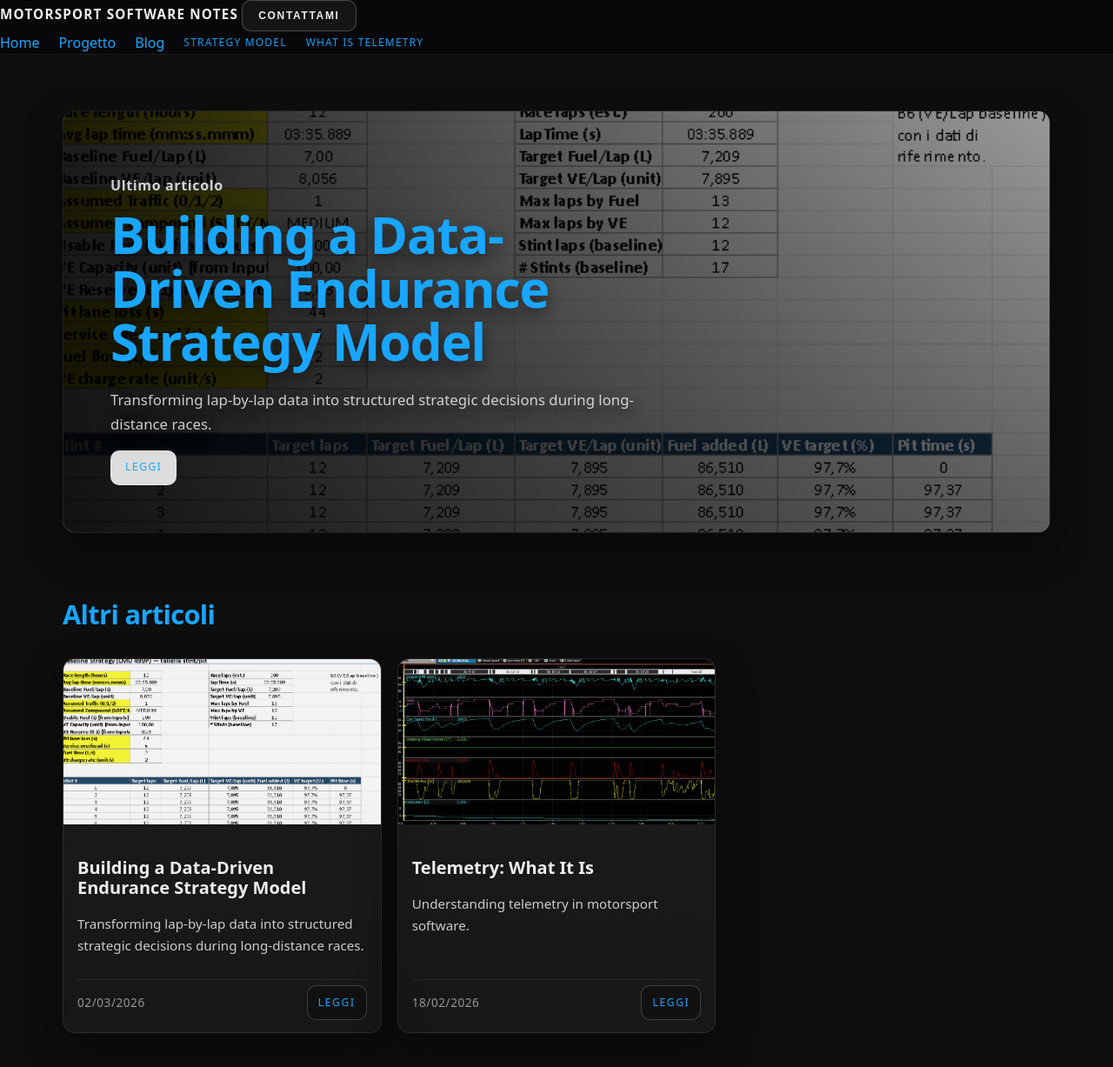
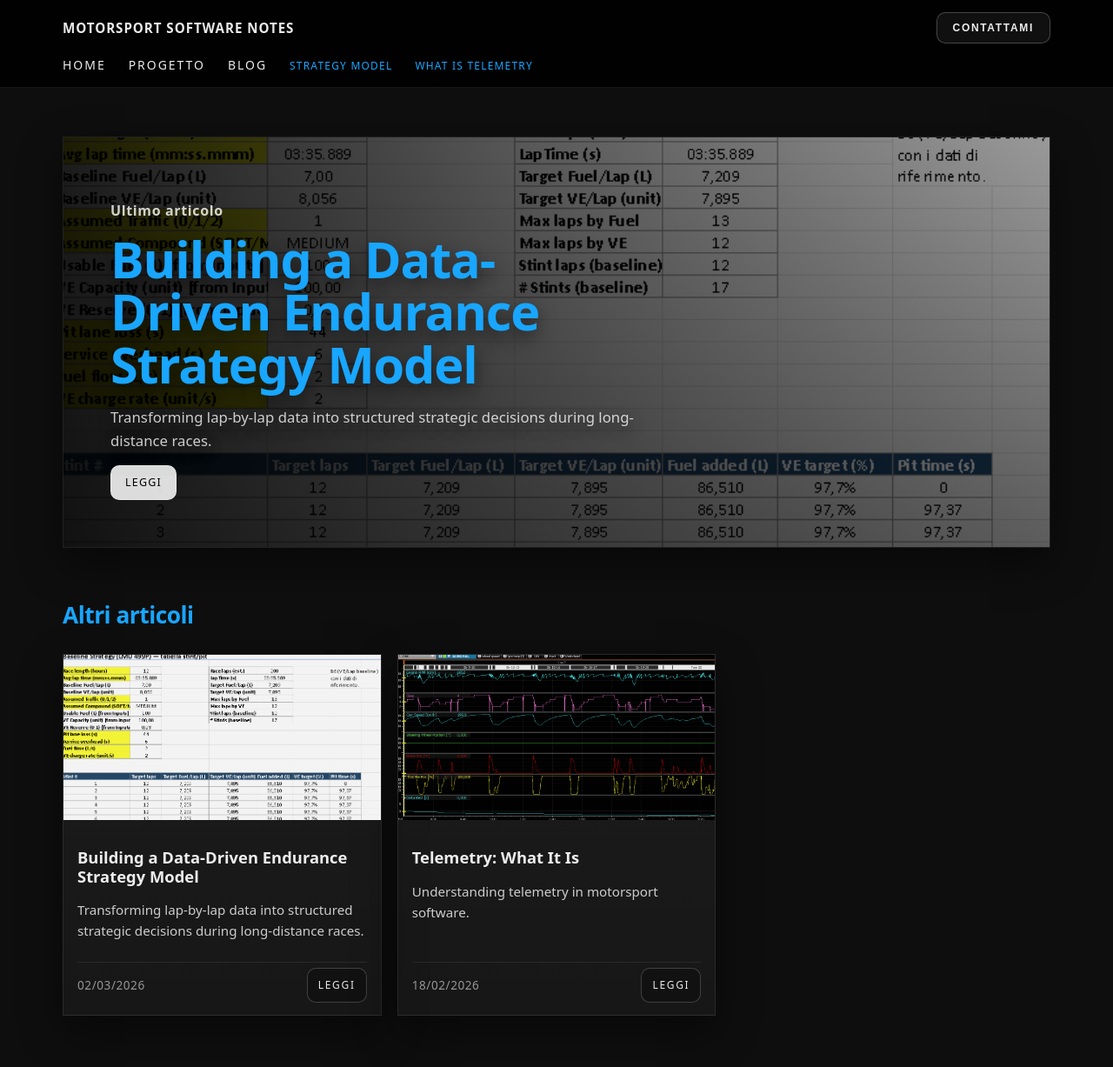
Before and after one commit to PietroCiuffreda3/motorsport-software-notes, a Jekyll site: the page built from index.md, in a window 1280 px wide and 1278 px high. Shown: the top 1227 px of the window at 87% size. Built offline with Jekyll 4.4.1, drawn with Linux system fonts in a browser that asks for light colours; some web fonts are replaced.

Commit message:
Refactor font paths and styles; update font URLs for consistency, enhance layout with improved spacing, and adjust typography for better readability and accessibility.

```diff
--- a/_sass/custom.scss
+++ b/_sass/custom.scss
@@ -1,28 +1,40 @@
+/* ==========================================================
+   Motorsport Software Notes — UniUD-inspired skin + Xeud-like overlay
+   ==========================================================
+
+   FONT:
+   - Put .woff2 in: assets/fonts/tt-travels-next-trl/
+   - Update filenames below to match your actual .woff2 names.
+*/
+
+/* =========================
+   1) FONT (EDIT FILENAMES)
+   ========================= */
 
 @font-face{
   font-family: "TT Travels Next Trl";
-  src: url("/assets/fonts/tt-travels-next-trl/TTTravelsNextTrl-Regular.woff2") format("woff2");
+  src: url("../fonts/tt-travels-next-trl/TTTravelsNextTrl-Regular.woff2") format("woff2");
   font-weight: 400;
   font-style: normal;
   font-display: swap;
 }
 @font-face{
   font-family: "TT Travels Next Trl";
-  src: url("/assets/fonts/tt-travels-next-trl/TTTravelsNextTrl-Italic.woff2") format("woff2");
+  src: url("../fonts/tt-travels-next-trl/TTTravelsNextTrl-Italic.woff2") format("woff2");
   font-weight: 400;
   font-style: italic;
   font-display: swap;
 }
 @font-face{
   font-family: "TT Travels Next Trl";
-  src: url("/assets/fonts/tt-travels-next-trl/TTTravelsNextTrl-Medium.woff2") format("woff2");
+  src: url("../fonts/tt-travels-next-trl/TTTravelsNextTrl-Medium.woff2") format("woff2");
   font-weight: 500;
   font-style: normal;
   font-display: swap;
 }
 @font-face{
   font-family: "TT Travels Next Trl";
-  src: url("/assets/fonts/tt-travels-next-trl/TTTravelsNextTrl-Bold.woff2") format("woff2");
+  src: url("../fonts/tt-travels-next-trl/TTTravelsNextTrl-Bold.woff2") format("woff2");
   font-weight: 700;
   font-style: normal;
   font-display: swap;
@@ -34,7 +46,6 @@
 
 :root{
   --bg: #0e0e0e;
-
   --panel: rgba(255,255,255,0.06);
   --panel-2: rgba(255,255,255,0.04);
 
@@ -51,14 +62,6 @@
   --radius: 14px;
 
   --maxw: 1180px;
-  --maxw-text: 72ch;
-
-  --fz-base: 16px;
-  --lh: 1.65;
-
-  --h1: clamp(2.4rem, 4.6vw, 3.8rem);
-  --h2: clamp(1.6rem, 2.4vw, 2.2rem);
-  --h3: 1.25rem;
 }
 
 /* =========================
@@ -76,11 +79,10 @@ html, body{
 
 body{
   font-family: "TT Travels Next Trl", system-ui, -apple-system, Segoe UI, Roboto, Arial, sans-serif;
-  font-size: var(--fz-base);
-  line-height: var(--lh);
   text-rendering: optimizeLegibility;
   -webkit-font-smoothing: antialiased;
   -moz-osx-font-smoothing: grayscale;
+  line-height: 1.6;
 }
 
 img{ max-width: 100%; height: auto; }
@@ -110,7 +112,7 @@ hr{
 .general-content-wrapper{
   max-width: var(--maxw);
   margin: 0 auto;
-  padding: 64px 22px 90px;
+  padding: 56px 22px 80px;
 }
 
 /* =========================
@@ -121,73 +123,78 @@ hr{
   position: sticky;
   top: 0;
   z-index: 200;
-  background: rgba(8,8,10,0.86);
+  background: rgba(0,0,0,0.88);
   backdrop-filter: blur(10px);
-  border-bottom: 1px solid rgba(255,255,255,0.08);
+  border-bottom: 1px solid var(--border-2);
 }
 
-.nav-row{
+.logo-header{
   max-width: var(--maxw);
   margin: 0 auto;
   padding: 14px 22px;
-  display: flex;
-  align-items: right;
-  gap: 22px;
+  display:flex;
+  align-items:center;
+  justify-content: space-between;
+  gap: 18px;
 }
 
 .brand{
   display:inline-flex;
   align-items:center;
+  gap: 12px;
   text-decoration:none;
-  flex: 0 0 auto;
 }
 
 .site-title-text{
   font-weight: 800;
-  letter-spacing: 0.08em;
+  letter-spacing: 0.06em;
   text-transform: uppercase;
   font-size: 0.95rem;
-  color: rgba(255,255,255,0.95);
+  color: rgba(255,255,255,0.92);
 }
 
-/* Links */
+/* nav links */
 .nav-links{
+  max-width: var(--maxw);
+  margin: 0 auto;
+  padding: 0 22px 14px;
   display:flex;
   align-items:center;
-  gap: 22px;
+  gap: 26px;
   flex-wrap: wrap;
-  flex: 1 1 auto;
-  min-width: 0;
 }
 
-.nav-links .nav-main{
+/* NAV links: base bianchi */
+.nav-links a{
   color: rgba(255,255,255,0.92);
   text-decoration:none;
   text-transform: uppercase;
   letter-spacing: 0.14em;
   font-size: 14px;
 }
-.nav-links .nav-main:hover{
-  color: #ffffff;
+.nav-links a:hover{
+  color: #fff;
   text-decoration: none;
 }
 
-/* latest posts in accent */
+/* ultimi post in azzurro */
 .nav-links .nav-post{
-  color: rgba(24,166,255,0.95);
-  text-decoration:none;
-  text-transform: uppercase;
+  color: var(--accent);
+  font-size: 12px;
   letter-spacing: 0.10em;
-  font-size: 12px;
 }
 .nav-links .nav-post:hover{
   color: #7bd0ff;
-  text-decoration: none;
 }
 
-/* CTA (opens overlay) */
+/* latest posts can be slightly smaller */
+.nav-post{
+  font-size: 12px;
+  letter-spacing: 0.10em;
+}
+
+/* CTA button that opens overlay */
 .nav-cta{
-  flex: 0 0 auto;
   padding: 10px 18px;
   border-radius: 10px;
   border: 1px solid rgba(255,255,255,0.22);
@@ -203,10 +210,38 @@ hr{
   background: rgba(24,166,255,0.16);
   border-color: rgba(24,166,255,0.55);
 }
+/* header row single-line */
+.nav-row{
+  max-width: var(--maxw);
+  margin: 0 auto;
+  padding: 14px 22px;
+  display: flex;
+  align-items: center;
+  gap: 22px;
+}
 
-/* Hide latest posts on smaller screens (avoid wrap chaos) */
-@media (max-width: 920px){
-  .nav-links .nav-post{ display: none; }
+/* brand a sinistra */
+.brand{
+  display:inline-flex;
+  align-items:center;
+  text-decoration:none;
+  flex: 0 0 auto;
+}
+
+/* links al centro */
+.nav-links{
+  display:flex;
+  align-items:center;
+  gap: 26px;
+  flex-wrap: wrap;
+  flex: 1 1 auto;
+  min-width: 0;
+}
+
+/* CTA a destra */
+.nav-cta{
+  flex: 0 0 auto;
+  margin-left: auto; /* garantisce allineamento a destra */
 }
 
 /* =========================
@@ -214,44 +249,40 @@ hr{
    ========================= */
 
 .general-content-wrapper h1{
-  font-size: var(--h1);
+  font-size: clamp(2.4rem, 4.5vw, 3.6rem);
   line-height: 1.05;
   color: var(--accent);
   font-weight: 800;
   letter-spacing: -0.02em;
-  margin: 0 0 22px;
+  margin: 0 0 18px;
 }
 
 .general-content-wrapper h2{
-  font-size: var(--h2);
+  font-size: 1.65rem;
   color: var(--accent);
   font-weight: 800;
-  margin: 34px 0 12px;
+  margin: 22px 0 10px;
 }
 
 .general-content-wrapper h3{
-  font-size: var(--h3);
+  font-size: 1.15rem;
   color: rgba(255,255,255,0.92);
   font-weight: 750;
-  margin: 22px 0 8px;
+  margin: 16px 0 6px;
 }
 
 .general-content-wrapper p{
   color: rgba(255,255,255,0.78);
-  max-width: var(--maxw-text);
-  margin: 0 0 16px;
-}
-
-.general-content-wrapper li{
-  max-width: var(--maxw-text);
+  max-width: 80ch;
+  margin: 0 0 14px;
 }
 
 .general-content-wrapper ul,
 .general-content-wrapper ol{
   color: rgba(255,255,255,0.78);
-  max-width: var(--maxw-text);
+  max-width: 80ch;
   padding-left: 18px;
-  margin: 0 0 18px;
+  margin: 0 0 16px;
 }
 
 .general-content-wrapper blockquote{
@@ -261,13 +292,6 @@ hr{
   background: rgba(255,255,255,0.04);
   color: rgba(255,255,255,0.80);
   border-radius: 10px;
-}
-
-.general-content-wrapper a{
-  color: var(--accent);
-}
-.general-content-wrapper a:hover{
-  color: #7bd0ff;
 }
 
 /* =========================
@@ -282,11 +306,7 @@ hr{
     "text image";
   gap: 22px 42px;
   align-items: start;
-  padding: 26px 0 44px;
-  border-bottom: 1px solid rgba(255,255,255,0.08);
-}
-.z-image-subsection-wrapper:last-child{
-  border-bottom: 0;
+  padding: 18px 0 32px;
 }
 
 .z-image-title{ grid-area: title; margin: 0; }
@@ -299,13 +319,12 @@ hr{
   background: rgba(0,0,0,0.22);
   box-shadow: var(--shadow);
   overflow: hidden;
-  border-radius: 14px;
 }
 .z-image-image img{
   display:block;
   width: 100%;
   height: auto;
-  filter: grayscale(1) contrast(1.05);
+  filter: grayscale(1);
   opacity: 0.92;
 }
 
@@ -350,7 +369,7 @@ hr{
 }
 
 /* =========================
-   8) HOME HERO + GRID
+   8) HOME HERO + GRID (if used)
    ========================= */
 
 .home-hero{
@@ -361,7 +380,6 @@ hr{
   box-shadow: var(--shadow);
   overflow: hidden;
   margin-bottom: 34px;
-  border-radius: 14px;
 }
 
 .home-hero__bg{
@@ -451,13 +469,6 @@ hr{
   min-height: 340px;
   display: grid;
   grid-template-rows: 190px 1fr;
-  border-radius: 14px;
-  transition: transform .18s ease, border-color .18s ease, background .18s ease;
-}
-
-.home-card:hover{
-  transform: translateY(-4px);
-  border-color: rgba(24,166,255,0.28);
 }
 
 .home-card__media{
@@ -472,11 +483,6 @@ hr{
   filter: grayscale(0.25) contrast(1.05);
   opacity: 0.95;
   transform: scale(1.01);
-  transition: transform .25s ease, opacity .25s ease;
-}
-.home-card:hover .home-card__media img{
-  transform: scale(1.04);
-  opacity: 0.98;
 }
 
 .home-card__placeholder{
@@ -657,14 +663,6 @@ pre code{
 .contact-menu__content{
   width: min(900px, 92vw);
   text-align: center;
-
-  transform: translateY(8px) scale(0.98);
-  opacity: 0;
-  transition: transform .25s ease, opacity .25s ease;
-}
-.contact-menu.is-open .contact-menu__content{
-  transform: translateY(0) scale(1);
-  opacity: 1;
 }
 
 .contact-menu__title{
```
